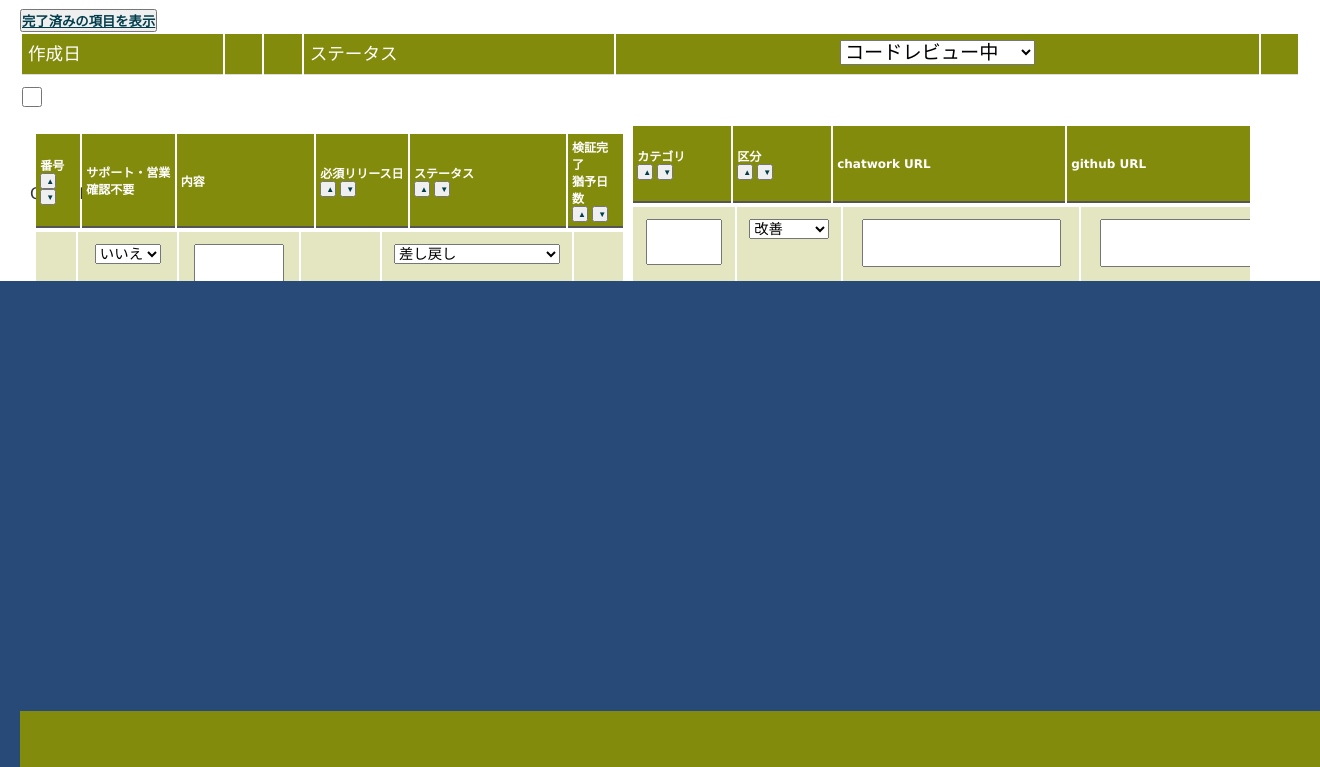
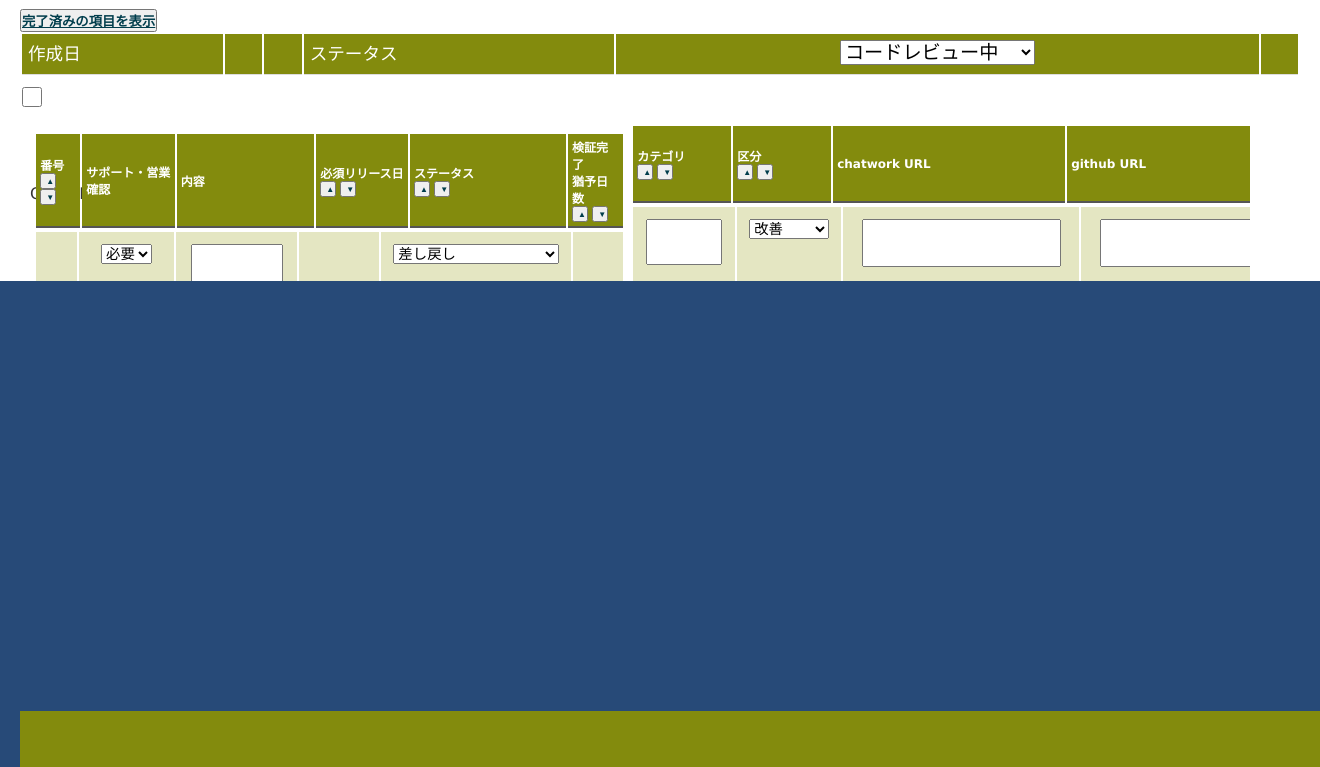
Before and after one commit to kento-iuchi/verification_sheet, a CakePHP app: the page made by app/View/Items/index.ctp in a window 1320 px wide; the page is wider, and only the part inside the window is pictured. Shown: the part 49-816 px from the top of that part. Run offline with PHP 8.4 and a stand-in for CakePHP, Linux system fonts and the light colour scheme; the template is opened without the code that fills it, so the values that code supplies are empty; form fields are guessed from the names that the template uses; some libraries are stand-ins or nearby versions.

Commit message:
サポート・営業確認の文言変更

```diff
--- a/app/View/Items/index.ctp
+++ b/app/View/Items/index.ctp
@@ -125,7 +125,7 @@
             <button class="sort_button"><?php echo $this->Paginator->sort('id', '▼', array('direction' => 'asc',  'lock' => true)) ?></button>
         </th>
         <th class="needs-supp-confirm-column column-for-dev">
-            サポート・営業<br>確認不要
+            サポート・営業<br>確認
         </th>
         <th class="content-column">内容</th>
         <th class="date-column">必須リリース日<br>
@@ -152,7 +152,7 @@
             <span class="record_text"><?php echo $item['Item']['id']; ?></span>
         </td>
         <td class="record needs-supp-confirm-column editable-cell column-for-dev" id="<?php echo $item['Item']['id'] . "-needs_supp_confirm";?>" data-column="needs_supp_confirm">
-            <span class="record_text"><?php echo $item['Item']['needs_supp_confirm'] == 1 ? 'いいえ' : 'はい' ?></span>
+            <span class="record_text"><?php echo $item['Item']['needs_supp_confirm'] == 1 ? '必要' : '不要' ?></span>
         </td>
         <td class="record content-column editable-cell" id="<?php echo $item['Item']['id'] . "-content";?>" data-column="content">
             <span class="record_text editable-cell"><?php echo $item['Item']['content']; ?></span>
@@ -179,7 +179,7 @@
         <td class="needs-supp-confirm-column column-for-dev">
             <?php echo $this->Form->input('needs_supp_confirm', array(
                     'label' => false,
-                    'options' => array(1 => 'いいえ', 0 => 'はい')
+                    'options' => array(1 => '必要', 0 => '不要')
                 ));
             ?>
         </td>
--- a/app/webroot/js/index.js
+++ b/app/webroot/js/index.js
@@ -126,8 +126,8 @@
         formId = editCellId + '_form';
         if (columnName == 'needs_supp_confirm') {
             var form = "<select id = '" + formId + "'>" +
-                       "<option value='1'>いいえ</option>" +
-                       "<option value='0'>はい</option>" +
+                       "<option value='1'>必要</option>" +
+                       "<option value='0'>不要</option>" +
                        "</select>";
             $(editCellSelector).html(form);
         } else if (columnName == 'division') {
@@ -361,11 +361,11 @@
                 }
                 if (columnName == "needs_supp_confirm") {
                     if (postValue == 1) {
-                        var needs_supp_confirm_char = 'いいえ';
+                        var needs_supp_confirm_char = '必要';
                         $('#item_' + id + '-head').removeClass('needs-no-confirm');
                         $('#item_' + id + '-data').removeClass('needs-no-confirm');
                     } else {
-                        var needs_supp_confirm_char = 'はい';
+                        var needs_supp_confirm_char = '不要';
                         $('#item_' + id + '-head').addClass('needs-no-confirm');
                         $('#item_' + id + '-data').addClass('needs-no-confirm');
                     }
```
